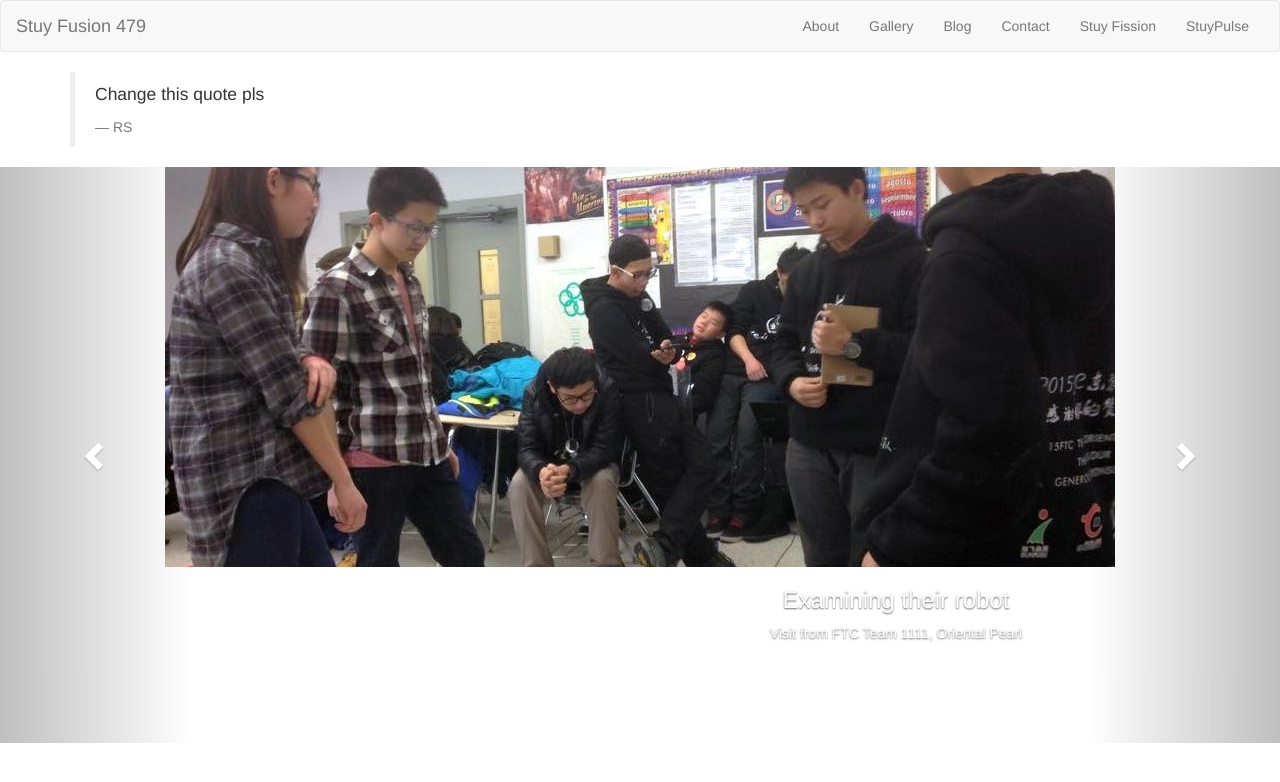
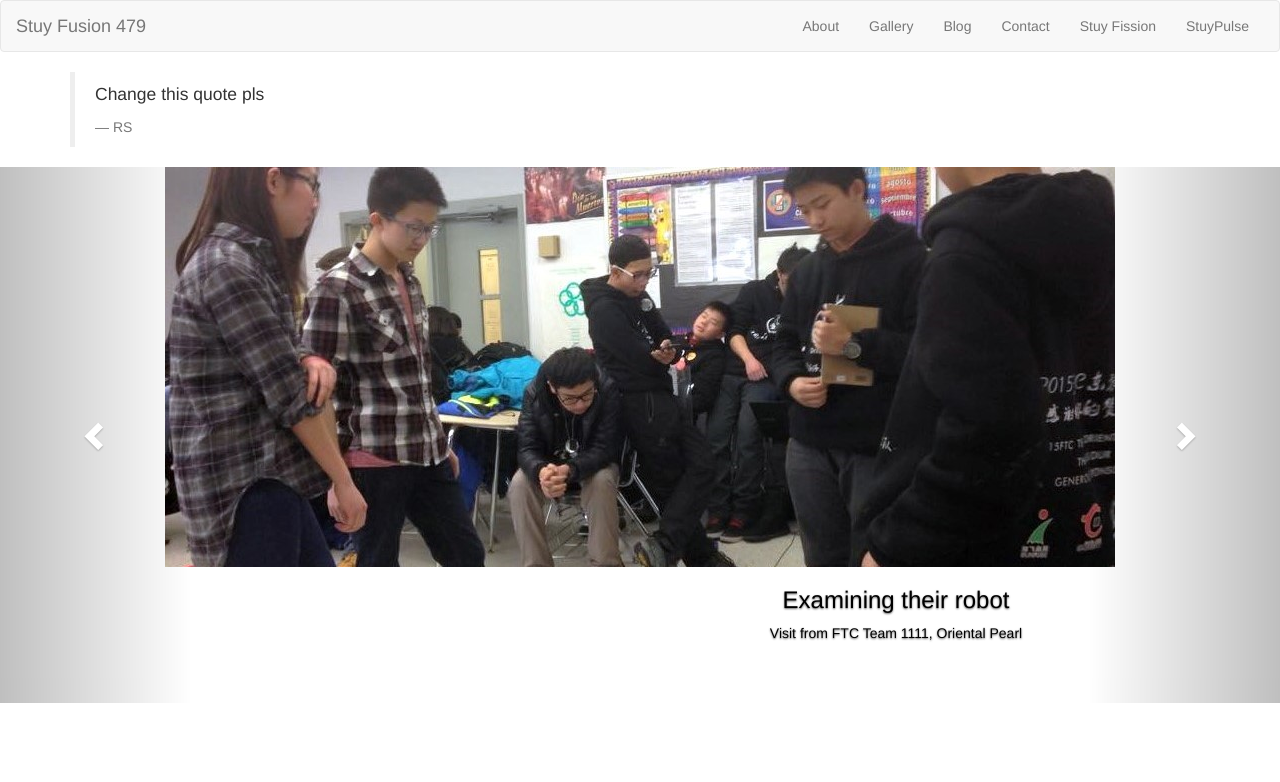
Before and after one commit to stuyfusion/stuyfusion.github.io, a Jekyll site: the page built from index.html, in a window 1280 px wide. Shown: the top 782 px of the page. Built offline with Jekyll 4.4.1, drawn with Linux system fonts in a browser that asks for light colours; nearby versions of some CDN libraries.

Commit message:
Update index.html

```diff
--- a/index.html
+++ b/index.html
@@ -50,9 +50,9 @@ layout: default
     <div class="item active">
       <img src="images/image1.jpg" alt="Chania" style="margin-left: auto; margin-right: auto;">
       <div class="carousel-caption" style="position:relative;">
-        <h3 font color="black">Examining their robot</h3>
-        <p font color="black">Visit from FTC Team 1111, Oriental Pearl</p>
-        <br><br>
+        <h3><font color="black">Examining their robot</font></h3>
+        <p><font color="black">Visit from FTC Team 1111, Oriental Pearl</font></p>
+
          </div>
     </div>
 
```
